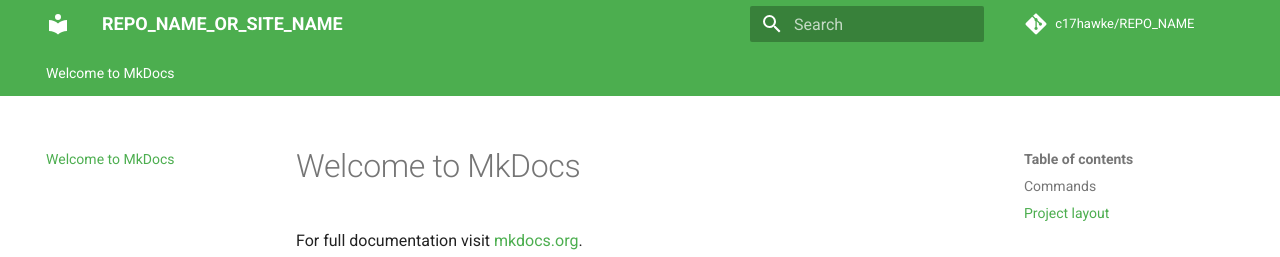
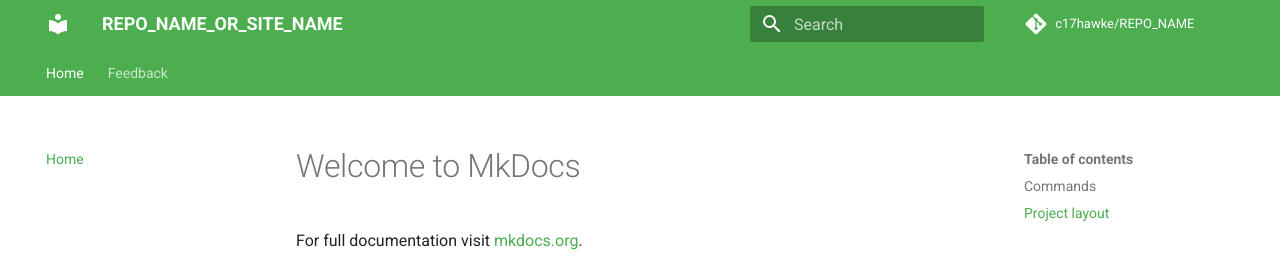
Before and after one commit to c17hawke/docsTemplate, an MkDocs documentation site: the page built from docs/index.md, in a window 1280 px wide. Shown: the top 257 px of the page. Built offline with MkDocs 1.6.1 and Material for MkDocs 9.7.7, drawn with Linux system fonts in a browser that asks for light colours; comment, search, counter and statistics services are not loaded.

Commit message:
Update mkdocs.yml

```diff
--- a/mkdocs.yml
+++ b/mkdocs.yml
@@ -1,5 +1,9 @@
 # Project information
 site_name: REPO_NAME_OR_SITE_NAME
+# defeine TOC or order of website-
+nav:
+  - Home: index.md
+  - Feedback: feedback.md
 # site_url: https://github.com/c17hawke/covid-responder-lex-bot/
 site_author: Sunny Bhaveen Chandra
 site_description: >-
```
